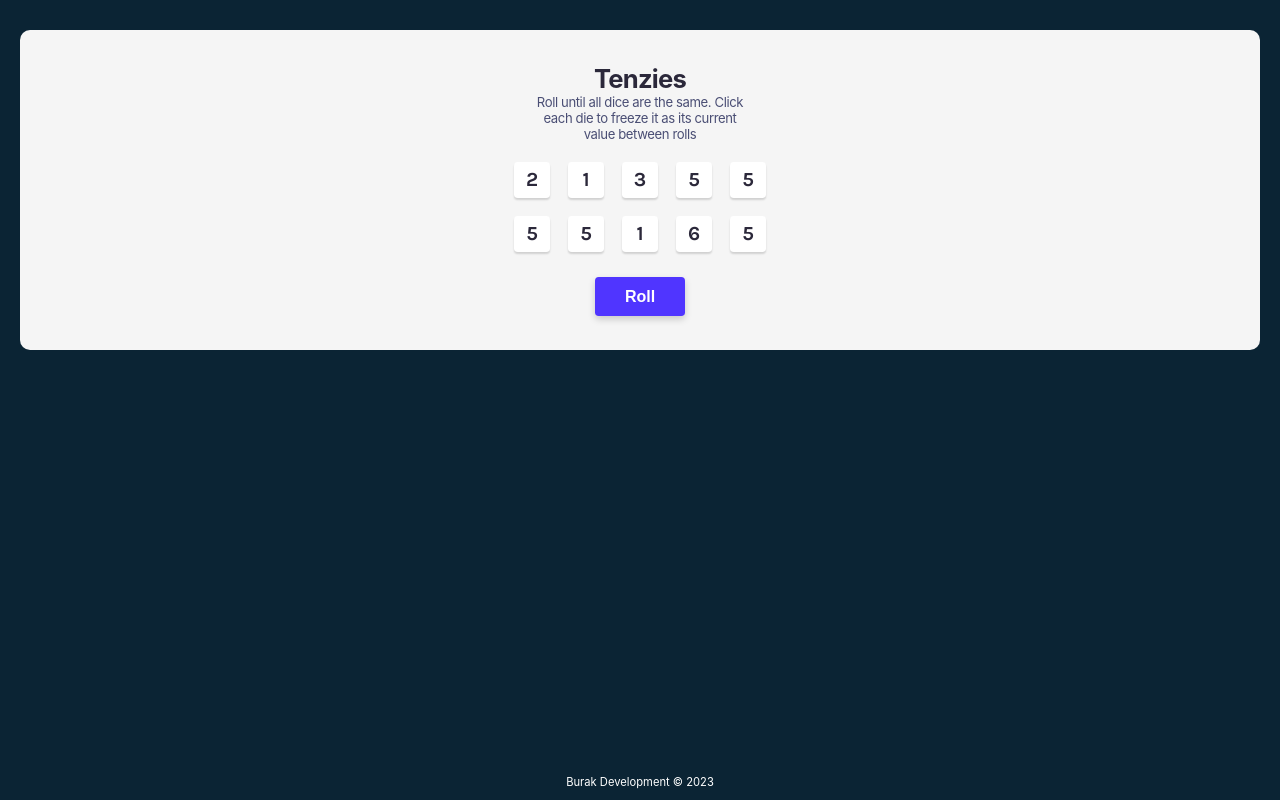
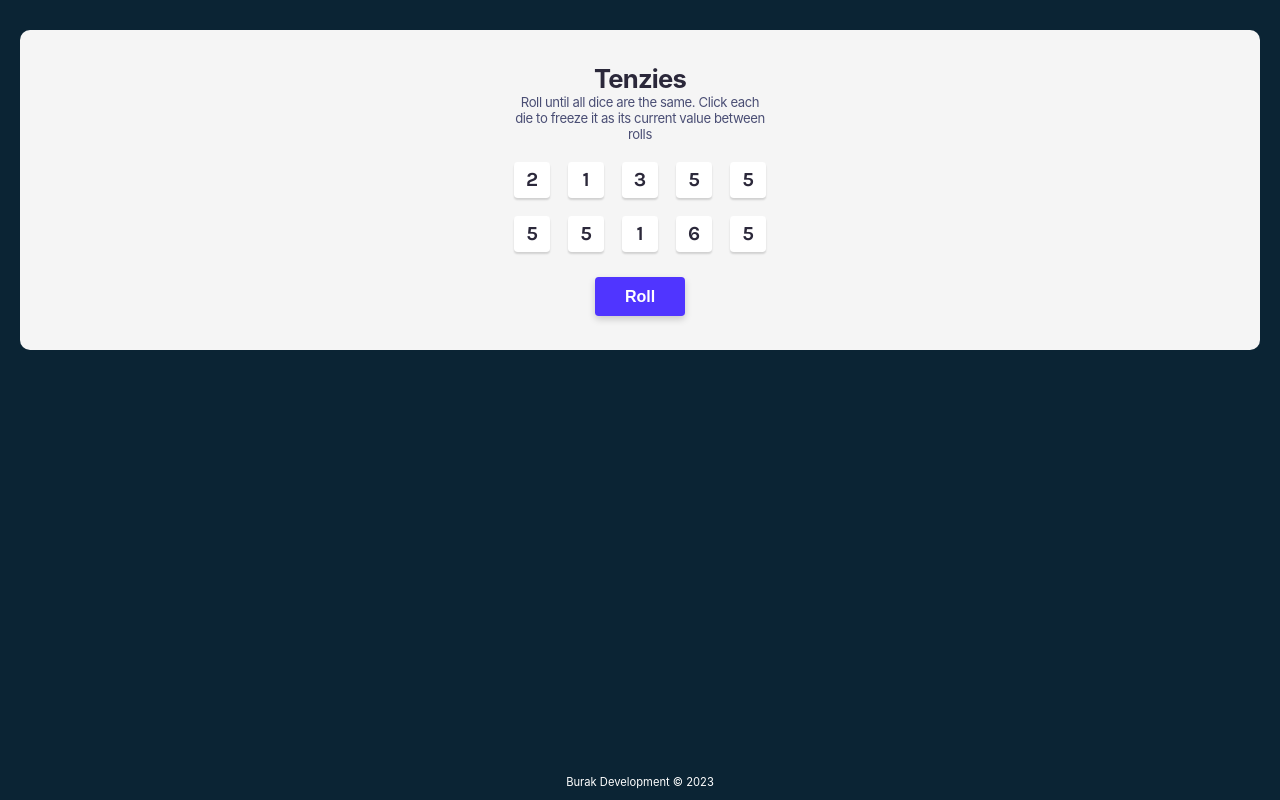
Before and after one commit to BurakAy/tenzies, a React (Vite) app: page / in a window 1280 px wide. Built offline with nearby package versions, Linux system fonts and the light colour scheme.

Commit message:
increased width of heading component

```diff
--- a/src/styles/Heading.css
+++ b/src/styles/Heading.css
@@ -1,6 +1,6 @@
 .heading--container {
     text-align: center;
-    max-width: 220px;
+    max-width: 250px;
     margin-bottom: 20px;
 }
 
```
